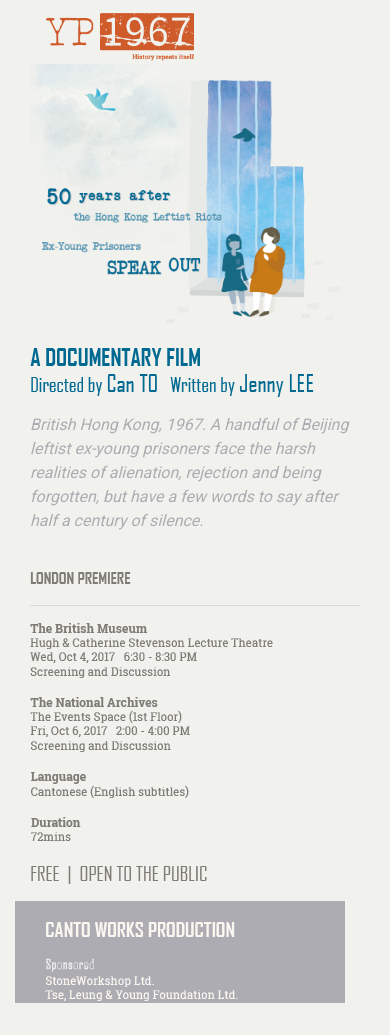
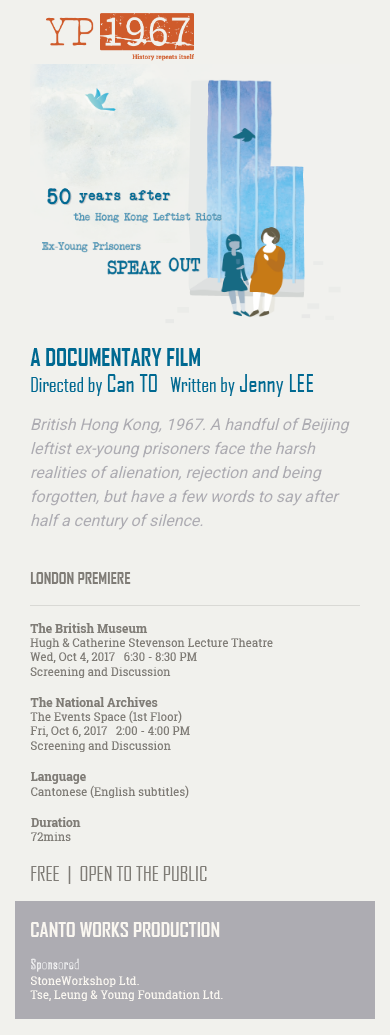
Before and after one commit to fatdom/yp1967, a plain HTML site: page index.html in a window 390 px wide. Drawn offline with nearby package versions, Linux system fonts and the light colour scheme.

Commit message:
footer layout

```diff
--- a/css/style.css
+++ b/css/style.css
@@ -16,13 +16,15 @@ body {
     font-family: 'Roboto', sans-serif;
 }
 
-footer {
+#footer {
     background-color: #adacb2;
 }
 
 @media (max-width: 767px) {
-
-    footer div {
-        padding-top: 1rem;
+    #footer {
+        padding-bottom: 1rem;
+    }
+    #footer div {
+        margin-top: 1rem;
     }
 }
--- a/index.html
+++ b/index.html
@@ -70,7 +70,7 @@
                     <img class="img-fluid" src="images/free.png" />
                 </div>
             </div>
-            <footer class="row my-3 py-md-3 m-lg-3 container-fluid align-items-center">
+            <div id="footer" class="row my-3 py-md-3 m-lg-3 align-items-center">
                 <div class="col-12 col-md-4 col-lg-6">
                     <img src="images/cantoworks.png" class="img-fluid" />
                 </div>
@@ -85,7 +85,7 @@
                     </p>
                 </div>
                 -->
-            </footer>
+            </div>
 
         </div>
 
```
